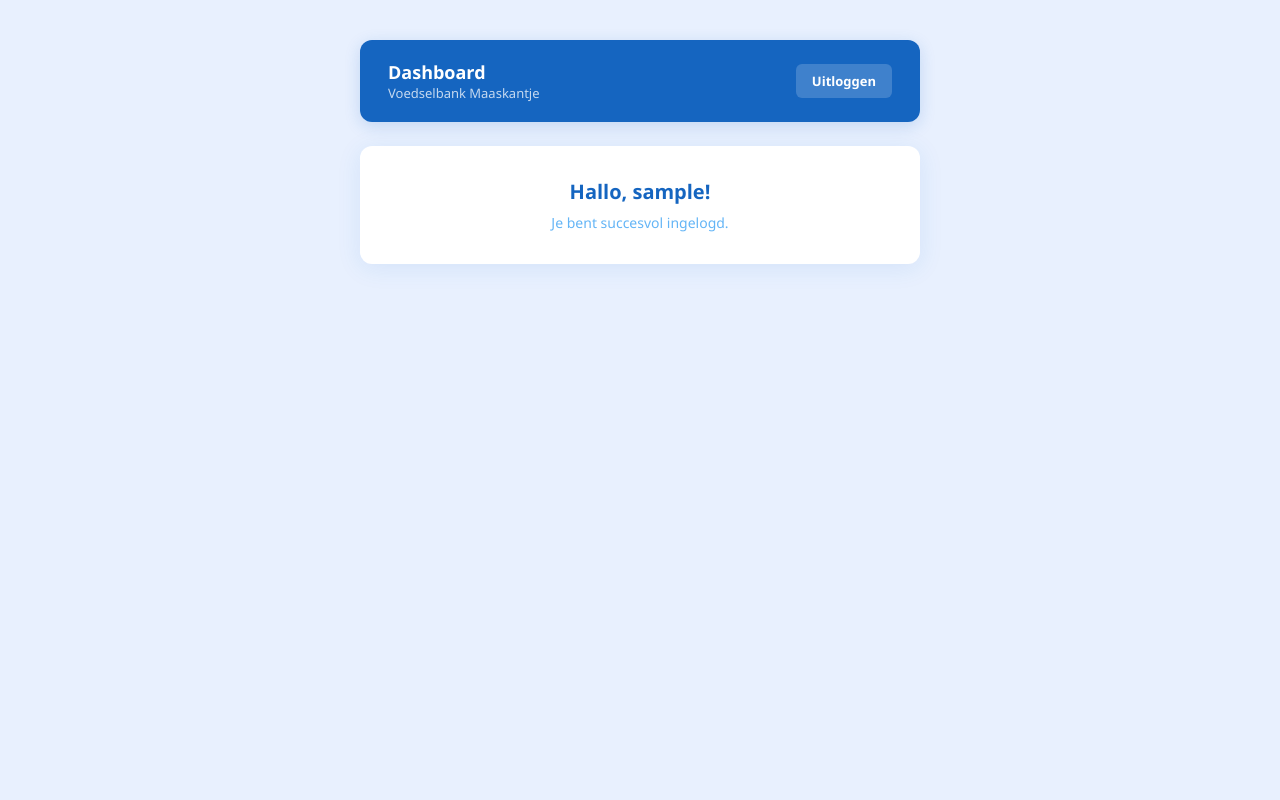
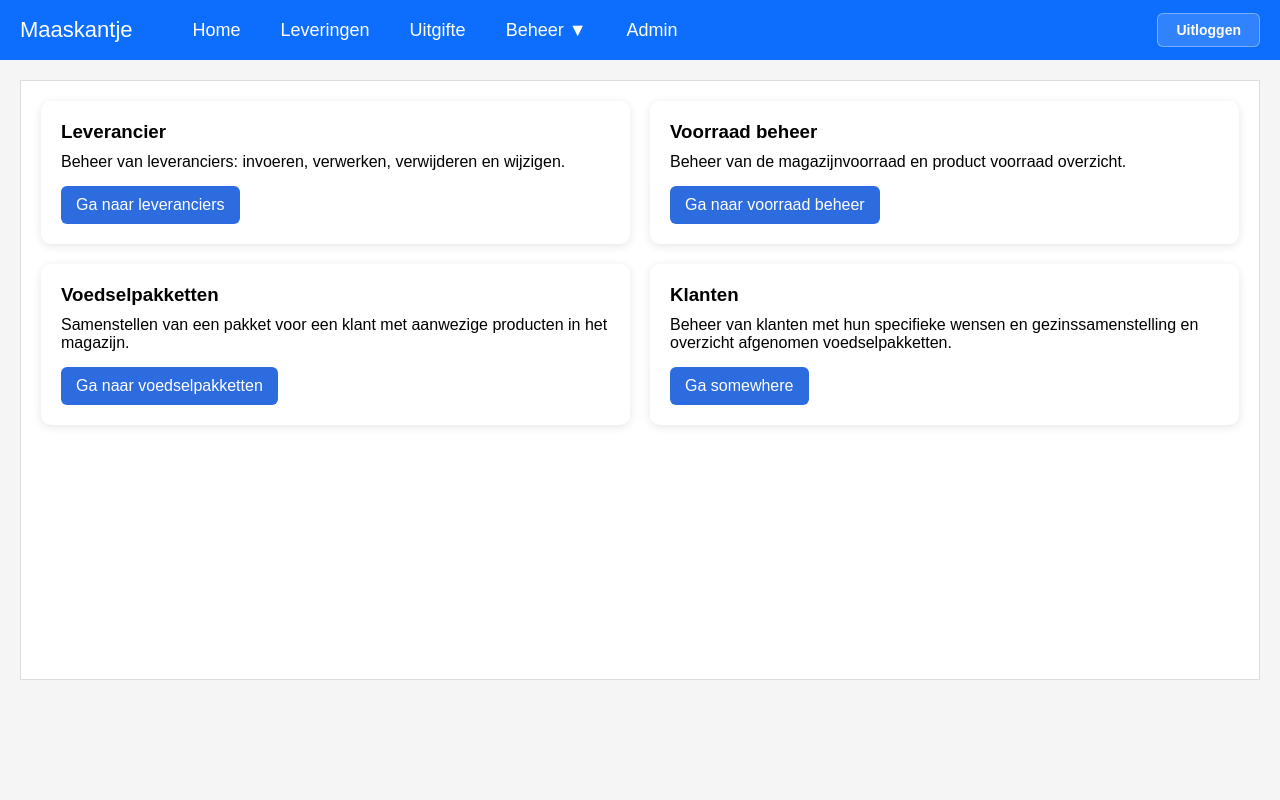
Before and after one commit to Sowato/voedselbank-maaskantje, a PHP site: page /voedselbank-maaskantje/Pages/dashboard.php in a window 1280 px wide. Run offline with PHP 8.4, Linux system fonts and the light colour scheme; the visitor is signed in with stand-in values (Sample User, id 1).

Commit message:
verbeteringen

```diff
--- a/Pages/dashboard.php
+++ b/Pages/dashboard.php
@@ -7,61 +7,117 @@ requireLogin();
 <head>
     <meta charset="UTF-8">
     <meta name="viewport" content="width=device-width, initial-scale=1.0">
-    <title>Dashboard – Voedselbank Maaskantje</title>
-    <link rel="stylesheet" href="../style.css">
-    <style>
-        body { align-items: flex-start; padding: 40px 16px; }
-        .dashboard { max-width: 560px; width: 100%; margin: 0 auto; }
-        .top-bar {
-            background: #1565c0;
-            color: #fff;
-            border-radius: 12px;
-            padding: 20px 28px;
-            display: flex;
-            align-items: center;
-            justify-content: space-between;
-            margin-bottom: 24px;
-            box-shadow: 0 4px 16px rgba(21,101,192,.18);
-        }
-        .top-bar h2 { font-size: 18px; font-weight: 700; }
-        .top-bar span { font-size: 13px; opacity: .75; display: block; }
-        .logout-btn {
-            background: rgba(255,255,255,.18);
-            color: #fff;
-            border: none;
-            border-radius: 6px;
-            padding: 8px 16px;
-            font-size: 13px;
-            font-weight: 600;
-            cursor: pointer;
-            text-decoration: none;
-            transition: background .2s;
-        }
-        .logout-btn:hover { background: rgba(255,255,255,.3); }
-        .welcome-card {
-            background: #fff;
-            border-radius: 12px;
-            box-shadow: 0 4px 24px rgba(25,118,210,.10);
-            padding: 32px 28px;
-            text-align: center;
-        }
-        .welcome-card h3 { color: #1565c0; font-size: 20px; margin-bottom: 8px; }
-        .welcome-card p  { color: #64b5f6; font-size: 14px; }
-    </style>
+    <title>Maaskantje</title>
+    <link rel="stylesheet" href="../dashboard.css">
 </head>
 <body>
-    <div class="dashboard">
-        <div class="top-bar">
-            <div>
-                <h2>Dashboard</h2>
-                <span>Voedselbank Maaskantje</span>
-            </div>
-            <a href="../Components/logout.php" class="logout-btn">Uitloggen</a>
+
+<nav class="navbar">
+
+    <div class="logo">
+        Maaskantje
+    </div>
+
+    <ul class="menu">
+
+        <li>
+            <a href="#">Home</a>
+        </li>
+
+        <li>
+            <a href="leveringen.php">Leveringen</a>
+        </li>
+
+        <li>
+            <a href="#">Uitgifte</a>
+        </li>
+
+        <li>
+            <a href="#">Beheer ▼</a>
+
+            <ul class="dropdown">
+
+                <li>
+                    <a href="#">Leveranciers</a>
+                </li>
+
+                <li class="has-submenu">
+                    <a href="#">Voorraad</a>
+
+                    <ul class="submenu">
+                        <li>
+                            <a href="#">Magazijn voorraad</a>
+                        </li>
+
+                        <li>
+                            <a href="#">Product voorraad overzicht</a>
+                        </li>
+                    </ul>
+
+                </li>
+
+                <li>
+                    <a href="#">Voedselpakketten</a>
+                </li>
+
+                <li class="has-submenu">
+                    <a href="#">Klanten</a>
+
+                    <ul class="submenu">
+                        <li>
+                            <a href="#">Beheer klanten</a>
+                        </li>
+
+                        <li>
+                            <a href="#">Pakketten overzicht</a>
+                        </li>
+                    </ul>
+
+                </li>
+
+            </ul>
+
+        </li>
+
+        <li>
+            <a href="#">Admin</a>
+        </li>
+
+    </ul>
+
+    <div class="navbar-user">
+        <a href="../Components/logout.php" class="logout-btn">Uitloggen</a>
+    </div>
+
+</nav>
+
+<div class="content">
+    <div class="grid">
+        <div class="card">
+            <h3>Leverancier</h3>
+            <p>Beheer van leveranciers: invoeren, verwerken, verwijderen en wijzigen.</p>
+            <a href="#" class="btn">Ga naar leveranciers</a>
         </div>
-        <div class="welcome-card">
-            <h3>Hallo, <?= htmlspecialchars($_SESSION['user_name']) ?>!</h3>
-            <p>Je bent succesvol ingelogd.</p>
+
+        <div class="card">
+            <h3>Voorraad beheer</h3>
+            <p>Beheer van de magazijnvoorraad en product voorraad overzicht.</p>
+            <a href="#" class="btn">Ga naar voorraad beheer</a>
+        </div>
+
+        <div class="card">
+            <h3>Voedselpakketten</h3>
+            <p>Samenstellen van een pakket voor een klant met aanwezige producten in het magazijn.</p>
+            <a href="#" class="btn">Ga naar voedselpakketten</a>
+        </div>
+
+        <div class="card">
+            <h3>Klanten</h3>
+            <p>Beheer van klanten met hun specifieke wensen en gezinssamenstelling en overzicht afgenomen voedselpakketten.</p>
+            <a href="#" class="btn">Ga somewhere</a>
         </div>
     </div>
+</div>
+
 </body>
 </html>
--- a/dashboard.css
+++ b/dashboard.css
@@ -1,4 +1,3 @@
-
 *{
     margin:0;
     padding:0;
@@ -28,6 +27,7 @@ body{
 .menu{
     list-style:none;
     display:flex;
+    flex:1;
 }
 
 .menu > li{
@@ -102,163 +102,67 @@ body{
     float:right;
 }
 
-/* Content */
-.content{
-    height:500px;
-    background:whit*{
-    margin:0;
-    padding:0;
-    box-sizing:border-box;
-    font-family:Arial, Helvetica, sans-serif;
+/* Uitloggen */
+.navbar-user{
+    margin-left:auto;
 }
 
-body{
-    background:#f5f5f5;
+.logout-btn{
+    display:inline-block;
+    padding:8px 18px;
+    background:rgba(255,255,255,0.15);
+    color:#fff;
+    text-decoration:none;
+    border-radius:6px;
+    font-size:14px;
+    font-weight:600;
+    border:1px solid rgba(255,255,255,0.35);
+    transition:background .2s;
 }
 
-/* NAVBAR */
-
-.navbar{
-    background:#0d6efd;
-    height:60px;
-    display:flex;
-    align-items:center;
-    padding:0 20px;
+.logout-btn:hover{
+    background:rgba(255,255,255,0.3);
 }
 
-.logo{
-    color:#fff;
-    font-size:22px;
-    margin-right:40px;
-    font-weight:normal;
-}
-
-.menu{
-    list-style:none;
-    display:flex;
-}
-
-.menu > li{
-    position:relative;
-}
-
-.menu > li > a{
-    display:block;
-    color:#fff;
-    text-decoration:none;
-    padding:20px;
-    font-size:18px;
-}
-
-.menu > li:hover{
-    background:rgba(255,255,255,0.15);
-}
-
-/* DROPDOWN */
-
-.dropdown{
-    display:none;
-    position:absolute;
-    top:60px;
-    left:0;
-    min-width:250px;
-    background:#fff;
-    list-style:none;
-    border:1px solid #dcdcdc;
-    box-shadow:0 2px 8px rgba(0,0,0,0.15);
-}
-
-.menu li:hover > .dropdown{
-    display:block;
-}
-
-.dropdown li{
-    position:relative;
-}
-
-.dropdown a{
-    display:block;
-    padding:14px 20px;
-    text-decoration:none;
-    color:#333;
-    white-space:nowrap;
-}
-
-.dropdown a:hover{
-    background:#ececec;
-}
-
-/* SUBMENU */
-
-.submenu{
-    display:none;
-    position:absolute;
-    top:0;
-    left:100%;
-    min-width:280px;
-    background:#fff;
-    list-style:none;
-    border:1px solid #dcdcdc;
-    box-shadow:0 2px 8px rgba(0,0,0,0.15);
-}
-
-.dropdown li:hover > .submenu{
-    display:block;
-}
-
-.has-submenu > a::after{
-    content:" »";
-    float:right;
-}
-
-/* CONTENT */
-
+/* Content */
 .content{
     background:#fff;
     min-height:600px;
     margin:20px;
     border:1px solid #ddd;
-}e;
-    margin:20px;
-    border-radius:5px;
+    padding:20px;
 }
 
-.content {
-    padding: 20px;
+/* Grid */
+.grid{
+    display:grid;
+    grid-template-columns:repeat(2, 1fr);
+    gap:20px;
 }
 
-/* 2x2 grid */
-.grid {
-    display: grid;
-    grid-template-columns: repeat(2, 1fr);
-    gap: 20px;
+/* Card */
+.card{
+    background:white;
+    border-radius:10px;
+    padding:20px;
+    box-shadow:0 2px 10px rgba(0,0,0,0.1);
 }
 
-/* card styling */
-.card {
-    background: white;
-    border-radius: 10px;
-    padding: 20px;
-    box-shadow: 0 2px 10px rgba(0,0,0,0.1);
+.card h3{
+    margin-top:0;
+    margin-bottom:10px;
 }
 
-/* titel */
-.card h3 {
-    margin-top: 0;
-    margin-bottom: 10px;
+.btn{
+    display:inline-block;
+    margin-top:15px;
+    padding:10px 15px;
+    background:#2d6cdf;
+    color:white;
+    text-decoration:none;
+    border-radius:6px;
 }
 
-/* knop */
-.btn {
-    display: inline-block;
-    margin-top: 15px;
-    padding: 10px 15px;
-    background: #2d6cdf;
-    color: white;
-    text-decoration: none;
-    border-radius: 6px;
+.btn:hover{
+    background:#1f4fb5;
 }
-
-.btn:hover {
-    background: #1f4fb5;
-}
```
Also changed, not shown: Components/login.php (+7 -0 lines), Pages/leveringen.php (+390 -0 lines).
